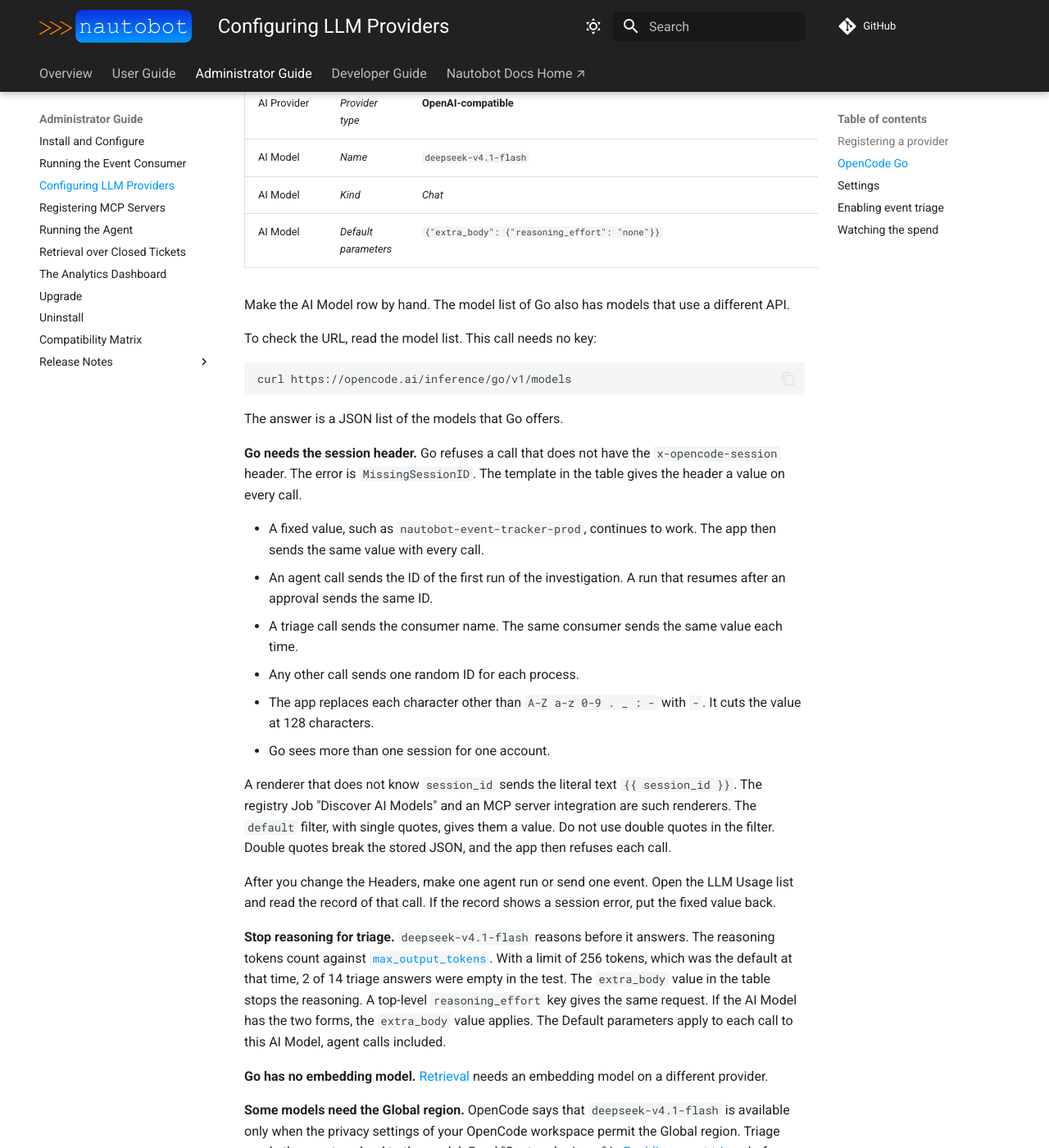
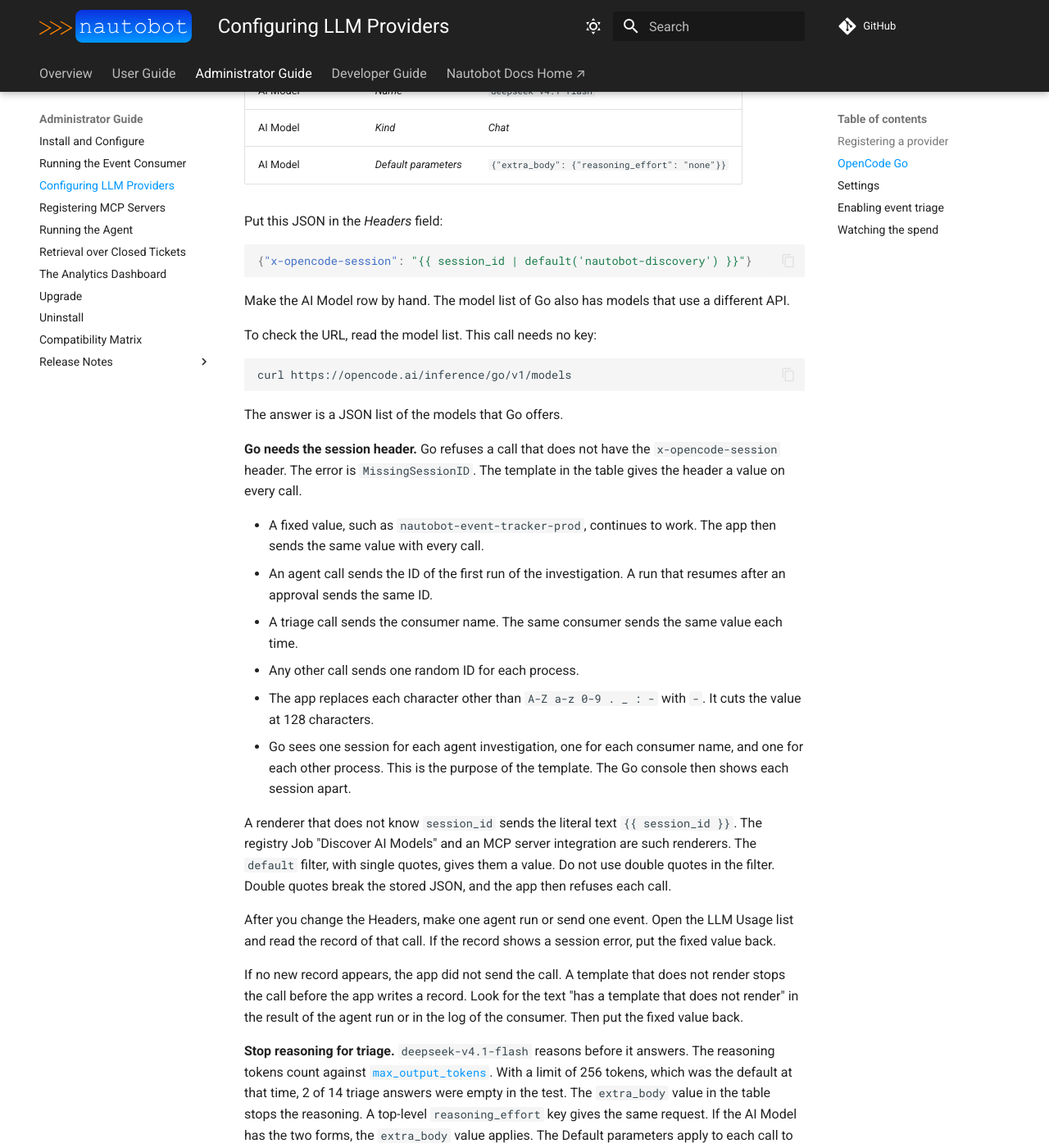
Before and after one commit to jtdub/nautobot-app-event-tracker, an MkDocs documentation site: the page built from docs/admin/llm.md, in a window 1280 px wide and 1400 px high, scrolled down 3504 px. Shown: the whole window at 82% size. Built offline with MkDocs 1.6.1 and Material for MkDocs 9.7.7, drawn with Linux system fonts in a browser that asks for light colours; comment, search, counter and statistics services are not loaded; some of the changed text lies outside the part shown.

Commit message:
22: Address UX findings
Show the Headers value in a code block that an operator can copy, say
what to do when no usage record appears, give the reason for the
session count, and link the consumer name advice.

Claude-Session: https://claude.ai/code/session_015Wtbd2fwPED1G32sMDVngA

````diff
--- a/docs/admin/llm.md
+++ b/docs/admin/llm.md
@@ -129,19 +129,26 @@ test on 2026-11-18 with the model `deepseek-v4.1-flash`. The test used no other
 !!! warning
     With the `session_id` template in the *Headers* field, Go sees the consumer name of each triage call. The default
     consumer name holds the host name and the process number. Set `ingestion.consumer_name` to a
-    text that names nothing.
+    text that names nothing, and give each consumer a different name. See
+    [Ingestion](ingestion.md).
 
 Follow the steps in [Registering a provider](#registering-a-provider) with these values:
 
 | Object | Field | Value |
 | --- | --- | --- |
 | External Integration | *Remote URL* | `https://opencode.ai/inference/go/v1` |
-| External Integration | *Headers* | `{"x-opencode-session": "{{ session_id \| default('nautobot-discovery') }}"}` |
+| External Integration | *Headers* | The JSON under this table |
 | External Integration | *Secrets Group* | The group that holds your Go API key |
 | AI Provider | *Provider type* | **OpenAI-compatible** |
 | AI Model | *Name* | `deepseek-v4.1-flash` |
 | AI Model | *Kind* | *Chat* |
 | AI Model | *Default parameters* | `{"extra_body": {"reasoning_effort": "none"}}` |
+
+Put this JSON in the *Headers* field:
+
+```json
+{"x-opencode-session": "{{ session_id | default('nautobot-discovery') }}"}
+```
 
 Make the AI Model row by hand. The model list of Go also has models that use a different API.
 
@@ -165,7 +172,9 @@ the header a value on every call.
 - Any other call sends one random ID for each process.
 - The app replaces each character other than `A-Z a-z 0-9 . _ : -` with `-`. It cuts the
   value at 128 characters.
-- Go sees more than one session for one account.
+- Go sees one session for each agent investigation, one for each consumer name, and one for each
+  other process. This is the purpose of the template. The Go console then shows each session
+  apart.
 
 A renderer that does not know `session_id` sends the literal text `{{ session_id }}`. The
 registry Job "Discover AI Models" and an MCP server integration are such renderers. The
@@ -174,6 +183,11 @@ filter. Double quotes break the stored JSON, and the app then refuses each call.
 
 After you change the Headers, make one agent run or send one event. Open the LLM Usage list and
 read the record of that call. If the record shows a session error, put the fixed value back.
+
+If no new record appears, the app did not send the call. A template that does not render stops
+the call before the app writes a record. Look for the text "has a template that does not
+render" in the result of the agent run or in the log of the consumer. Then put the fixed value
+back.
 
 **Stop reasoning for triage.** `deepseek-v4.1-flash` reasons before it answers. The reasoning
 tokens count against [`max_output_tokens`](#enabling-event-triage). With a limit of 256 tokens,
````
Also changed, not shown: docs/user/external_interactions.md (+2 -1 lines).
